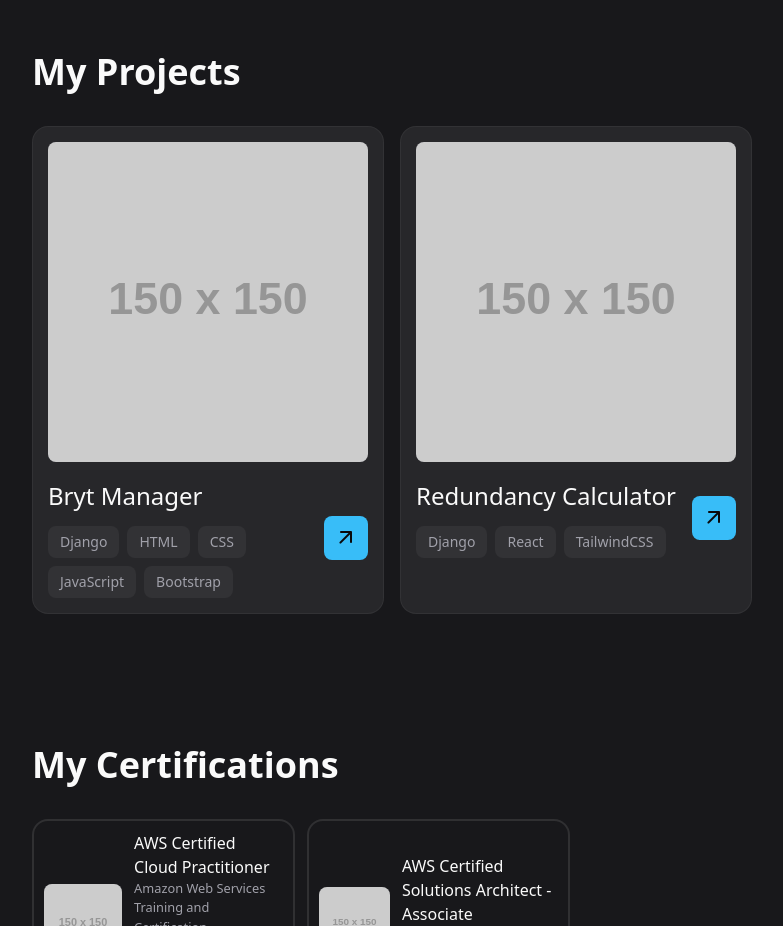
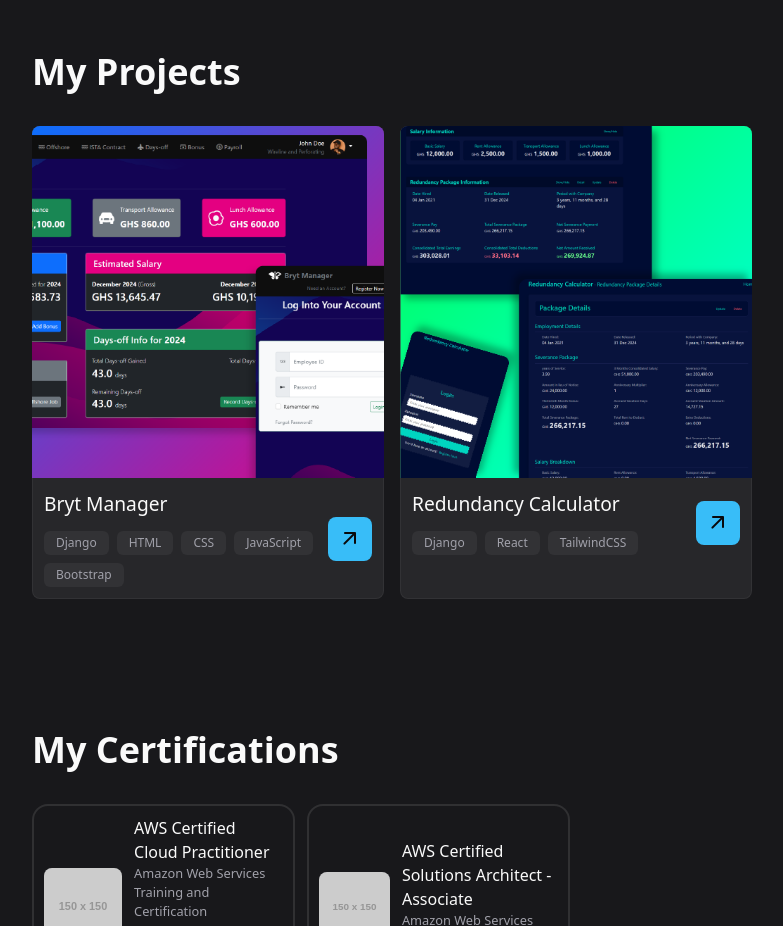
Before and after one commit to bright-owusu/my-portfolio, a React (Vite) app: page / in a window 1280 px wide. Shown: the part 2520-3446 px from the top of the page, without its empty margins (64-847 px from the left). Built offline with nearby package versions, Linux system fonts and the light colour scheme.

Commit message:
Add project images

```diff
--- a/src/components/Project.jsx
+++ b/src/components/Project.jsx
@@ -1,20 +1,21 @@
 import ProjectCard from "./ProjectCard";
-
+import brytmanagerImg from "../assets/images/brytmanager.png"
+import redundancyCalculatorImg from "../assets/images/redundancyCalculator.png"
 
 const projects = [
   {
-    imgSrc: "",
+    imgSrc: brytmanagerImg,
     title: "Bryt Manager",
     description: "Employee data management app",
     tags: ["Django", "HTML", "CSS", "JavaScript", "Bootstrap"],
-    link: "#",
+    link: "",
   },
   {
-    imgSrc: "",
+    imgSrc: redundancyCalculatorImg,
     title: "Redundancy Calculator",
     description: "Calculate redundancy package employee is due on termination of contract by the company",
     tags: ["Django", "React", "TailwindCSS"],
-    link: "#",
+    link: "",
   },
   // Add more projects as needed
 ];
--- a/src/components/ProjectCard.jsx
+++ b/src/components/ProjectCard.jsx
@@ -2,8 +2,8 @@
 
 const ProjectCard = ({ imgSrc, title, description, tags, link, classes }) => {
   return (
-    <div className={`relative p-4 rounded-2xl bg-zinc-800 hover:bg-zinc-700/50 active:bg-zinc-700/60 ring-1 ring-inset ring-zinc-50/5 transition-colors ${classes}`}>
-      <figure className="img-box aspect-square rounded-lg mb-4">
+    <div className={`bg-zinc-800 hover:bg-zinc-700/50 active:bg-zinc-700/60 ring-1 ring-inset ring-zinc-50/5 transition-colors rounded-lg ${classes}`}>
+      <figure className="img-box aspect-square rounded-t-lg">
         <img
           src={imgSrc || "https://via.placeholder.com/150"}
           alt={title}
@@ -12,7 +12,7 @@
         />
       </figure>
 
-      <div className="flex items-center justify-between gap-4">
+      <div className="flex items-center justify-between gap-3 p-3">
         <div>
           <h3 className="title-1 mb-3">
             {title}
@@ -22,7 +22,7 @@
             {tags.map((label, key) => (
               <span
                 key={key}
-                className="h-8 text-sm text-zinc-400 bg-zinc-50/5 grid items-center px-3 rounded-lg"
+                className="h-6 text-xs text-zinc-400 bg-zinc-50/5 grid items-center px-3 rounded-md"
               >
                 {label}
               </span>
@@ -37,13 +37,15 @@
         </div>
       </div>
 
-      <a
-        href={link}
-        target="_blank"
-        className="absolute inset-0"
-      >
-
-      </a>
+      {
+        link ? (
+          <a
+            href={link}
+            target="_blank"
+            className="absolute inset-0"
+          ></a>
+        ) : ""
+      }
     </div>
   );
 };
@@ -57,4 +59,4 @@
   classes: propTypes.string,
 };
 
-export default ProjectCard;
+export default (ProjectCard);
--- a/src/index.css
+++ b/src/index.css
@@ -94,7 +94,7 @@
 }
 
 .title-1 {
-  @apply text-[1.5rem] font-normal
+  @apply text-[1.2rem] font-normal
 }
 
 .section {
```
Also changed, not shown: src/assets/images/brytmanager.png (added), src/assets/images/redundancyCalculator.png (added).
